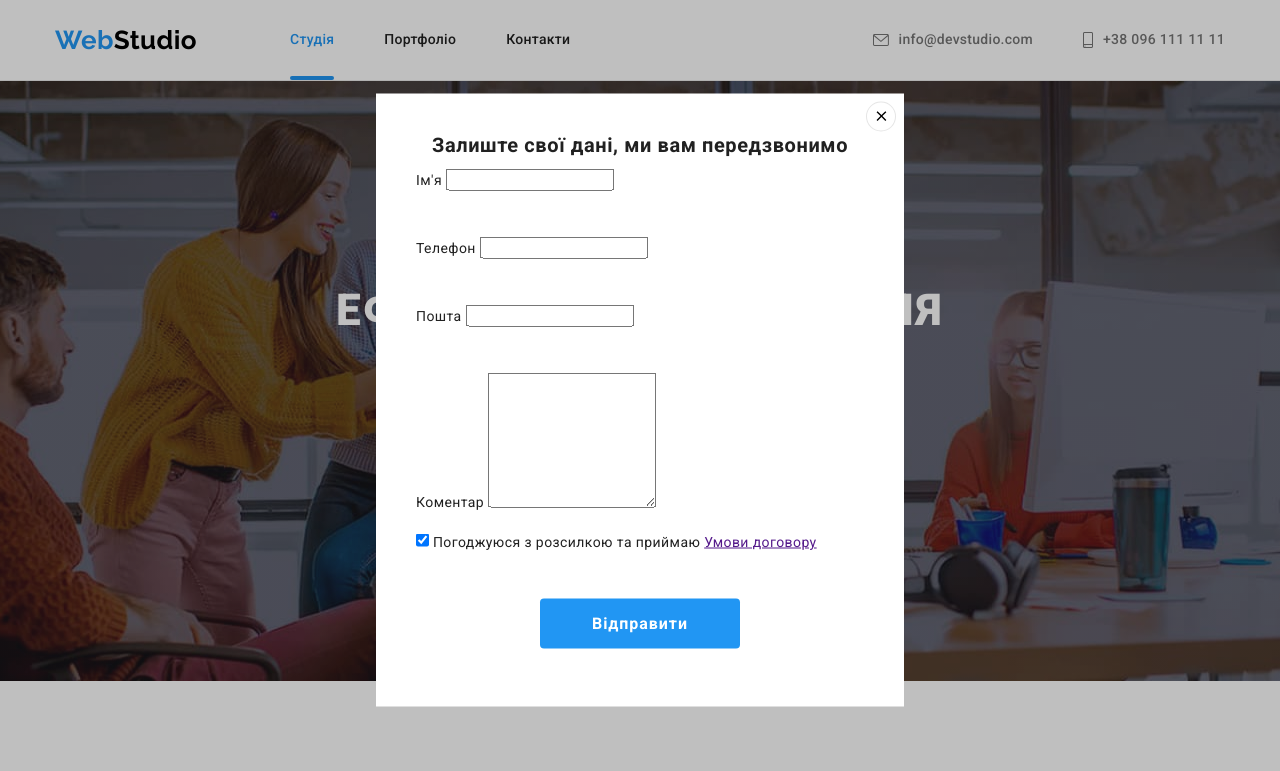
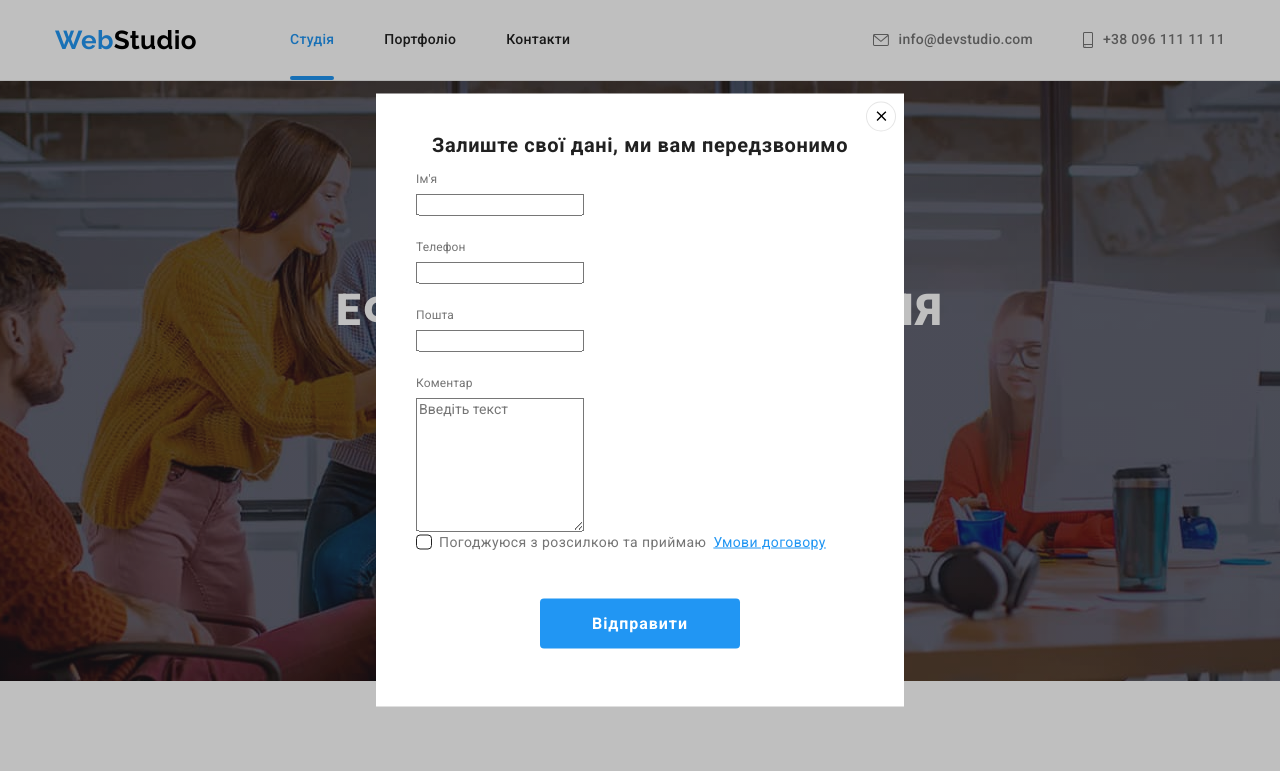
Before and after one commit to Iryna-Kobyzhcha/goit-markup-hw-06, a plain HTML site: page index.html in a window 1280 px wide. Both pictures are taken after a click on the button "Замовити послугу". Shown: the top 771 px of the page. Drawn offline with nearby package versions, Linux system fonts and the light colour scheme.

Commit message:
оновлення стилів

```diff
--- a/css/styles.css
+++ b/css/styles.css
@@ -288,13 +288,14 @@ letter-spacing: 0.03em;
 color: var(--primary-text-color);
 margin-bottom: 12px;
 }
-
+/* оформлення форми модального вікна*/
 .modal .form {
   width: 448px;
   margin-left: auto;
   margin-right: auto;
 }
 .form-field {
+  /* display: block; */
   width: 100%;
   height: 58px;
   position: relative;
@@ -303,6 +304,58 @@ margin-bottom: 12px;
 .form-field.for-comment {
   margin-bottom: 20px;
   height: 138px;
+}
+ .form-label{
+  display: block;
+  /* border: 1px solid tomato; */
+  font-size: 12px;
+  line-height: 1.71;
+  letter-spacing: 0.01em;
+  margin-bottom: 4px;
+  color: var(--title-text-color);
+}
+.checkbox {
+  position: absolute;
+  white-space: nowrap;
+  width: 1px;
+  height: 1px;
+  overflow: hidden;
+  border: 0;
+  padding: 0;
+  clip: rect(0 0 0 0);
+  clip-path: inset(50%);
+  margin: -1px;
+}
+.check {
+  display: flex;
+  align-items: center;
+  /* outline: 1px solid tomato; */
+  font-size: 14px;
+  letter-spacing: 0.03em;
+}
+.checkbox-icon {
+  display: inline-block;
+  width: 16px;
+  height: 15px;
+  border: 1px solid var(--primary-text-color);
+  border-radius: 4px;
+  margin-right: 7px;
+}
+
+.checkbox:checked + .checkbox-icon {
+  background-color: #2196F3;
+  border-color: #2196F3;
+  background-image: url(../images/vector.svg);
+  background-repeat: no-repeat;
+  background-position: center;
+  background-size: contain;
+  background-origin: border-box;
+}
+
+.contract {
+  text-decoration-line: underline;
+  color: var(--accent-color);
+  margin-left: 7px;
 }
 .modal-submit {
   /* position: absolute; */
--- a/index.html
+++ b/index.html
@@ -528,8 +528,8 @@
         <!-- autofocus autocomplete="off" -->
         <p class="contact-details-head">Залиште свої дані, ми вам передзвонимо</p>
         <div class="form-field">
-        <label for="name">Ім'я</label>
-        <input type="text" name="name" id="name" >
+        <label for="name" class="form-label">Ім'я</label>
+        <input type="text" class="form-input" name="name" id="name" >
       </div>
 
         <div class="form-field">
@@ -544,12 +544,16 @@
 
         <div class="form-field for-comment">
         <label for="polisy" class="form-label">Коментар</label>
-        <textarea name="polisy" class="form-input" id="polisy"  rows="8"></textarea>
+        <textarea name="polisy" class="form-input" id="polisy"  rows="8" checked placeholder="Введіть текст"></textarea>
       </div>
 
         <div class="form-field">
-        <input type="checkbox" class="form-input"  name="agreement" value="agreement" id="agreement"  checked placeholder="Введіть текст">
-        <label for="agreement" class="form-label">Погоджуюся з розсилкою та приймаю <a href="">Умови договору</a></label>
+        <label  class="form-label check ">
+          <input type="checkbox" class="checkbox"  name="agreement" value="agreement">
+          <span  class="checkbox-icon"></span>
+          Погоджуюся з розсилкою та приймаю
+          <a href="" class="link contract">Умови договору</a>
+        </label>
       </div>
 
         <div class="form-field">
```
Also changed, not shown: images/icons/icons.svg, images/icons1.svg (deleted), images/icons2.svg (deleted), images/vector.svg (added).
